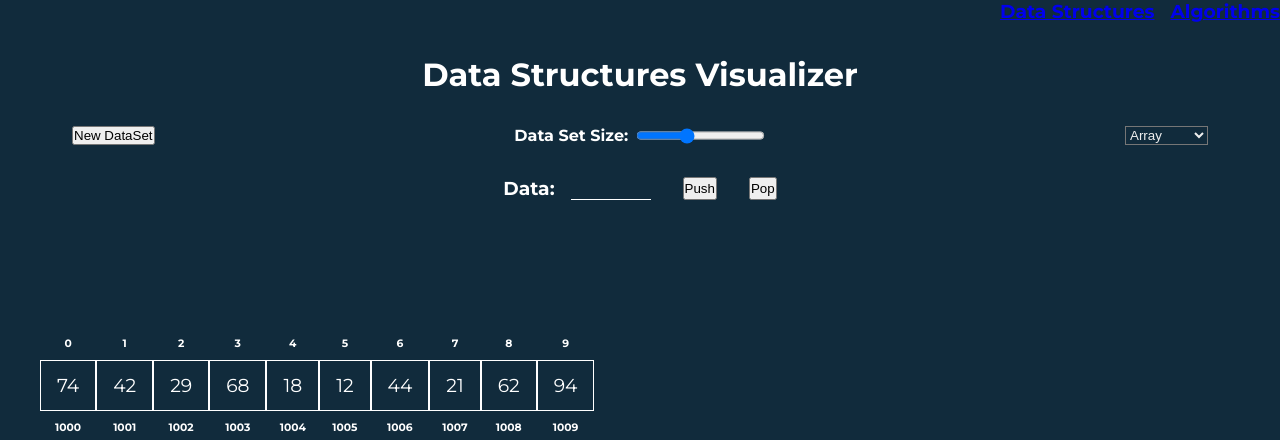
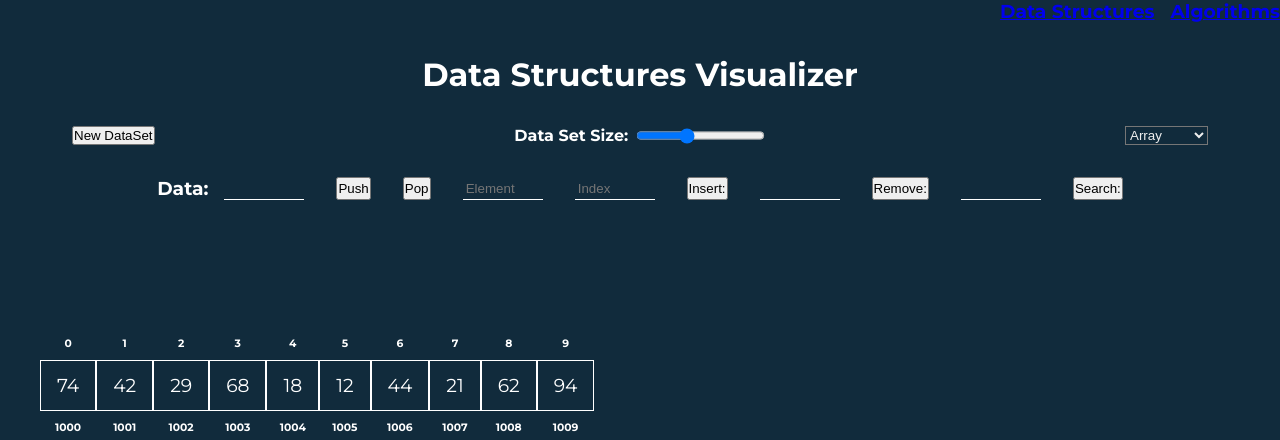
Before and after one commit to Mr-Hypocrite/DSA_Visualizer, a PHP site: page /assets/pages/DataStructuresVisualizer.php in a window 1280 px wide. Shown: the top 440 px of the page. Run offline with PHP 8.4, Linux system fonts and the light colour scheme.

Commit message:
Insert, remove and search have been added

```diff
--- a/assets/pages/DSVisualizer.js
+++ b/assets/pages/DSVisualizer.js
@@ -130,3 +130,98 @@ document.querySelector(`.popFunc`).addEventListener(`click`, () => {
 document.querySelector(`.pushFunc`).addEventListener(`click`, () => {
     pushFunc()
 })
+
+const search = () => {
+    let element = document.getElementById("DSContainer").childNodes
+    let srchData=document.querySelector(`.srchData`).value
+    let flag=0
+    console.log(srchData)
+        for (let i = 0; i < dataSetSize; i++)
+        {
+
+            if(dataSet[i]==srchData){
+            element[i+1].style.backgroundColor = "green";
+            flag=1
+            }
+        }
+
+    if(flag==0)
+        alert("Not Found")
+}
+
+
+document.querySelector(`.search`).addEventListener(`click`, () => {
+    console.log(dataSet)
+
+    clearDataSet()
+    createArray()
+    search()
+})
+
+
+const remove = () =>{
+    flag=0
+    let rmvData=document.querySelector(`.rmvData`).value
+    for (let i = 0; i < dataSetSize; i++)
+    {
+
+        if(rmvData==dataSet[i])
+        {
+            clearDataSet()
+            console.log("Found")
+            index=i
+            flag=1
+        }
+
+    }
+    if(flag==0)
+        alert("Element Not Found")
+    if(flag==1)
+    {
+        for (let i = 0; i < dataSetSize; i++)
+        {
+            if(i==index){
+                dataSetSize--
+            dataSet.splice(i,1)}
+            if(dataSet[i]!=undefined){
+            let ele = document.createElement(`div`)
+            ele.innerHTML = `<h3 class = 'dataInDS'>${ dataSet[i] }</h3> <h6 class = 'baseAdd'>${ 1000 + i }</h6> <h6 class = 'arrIndex'>${ i }</h6>`
+            ele.classList.add(`arrayElement`)
+            container.appendChild(ele)}
+        }
+    }
+
+}
+
+
+document.querySelector(`.remove`).addEventListener(`click`, () => {
+
+    remove()
+
+})
+
+const insert = () =>{
+    clearDataSet()
+    let inData=document.querySelector(`.data`).value
+    let inIndex=document.querySelector(`.index`).value
+    for (let i = 0; i <dataSetSize; i++) {
+        let ele = document.createElement(`div`)
+        if(i==inIndex)
+        {
+            dataSetSize++
+            dataSet.splice(inIndex,0,inData)
+        }
+
+            ele.innerHTML = `<h3 class = 'dataInDS'>${dataSet[i] }</h3> <h6 class = 'baseAdd'>${ 1000 + i }</h6> <h6 class = 'arrIndex'>${ i }</h6>`
+            ele.classList.add(`arrayElement`)
+            container.appendChild(ele)
+    }
+
+
+}
+
+
+
+document.querySelector(`.insert`).addEventListener(`click`, () => {
+    insert()
+})
--- a/assets/pages/DataStructuresVisualizer.css
+++ b/assets/pages/DataStructuresVisualizer.css
@@ -79,6 +79,17 @@ body {
     width: fit-content;
 }
 
+.elementFound{
+    align-items: center;
+    border: 1px solid rgb(0, 255, 21);
+    background-color: rgb(36, 173, 48);
+    display: flex;
+    justify-content: center;
+    padding: 0.8rem 1rem;
+    position: relative;
+    width: fit-content;
+}
+
 .arrayContainer {
     display: flex;
 }
--- a/assets/pages/DataStructuresVisualizer.php
+++ b/assets/pages/DataStructuresVisualizer.php
@@ -45,6 +45,16 @@
 
             <button class='popFunc'>Pop</button>
 
+            <input class='data' type="text" placeholder="Element">
+            <input class='index' type="text" placeholder="Index">
+            <button class='insert'>Insert:</button>
+
+            <input class='rmvData' type="text">
+            <button class='remove'>Remove:</button>
+
+            <input class='srchData' type="text">
+            <button class='search'>Search:</button>
+
         </div>
 
     <div class="canvas">
```
